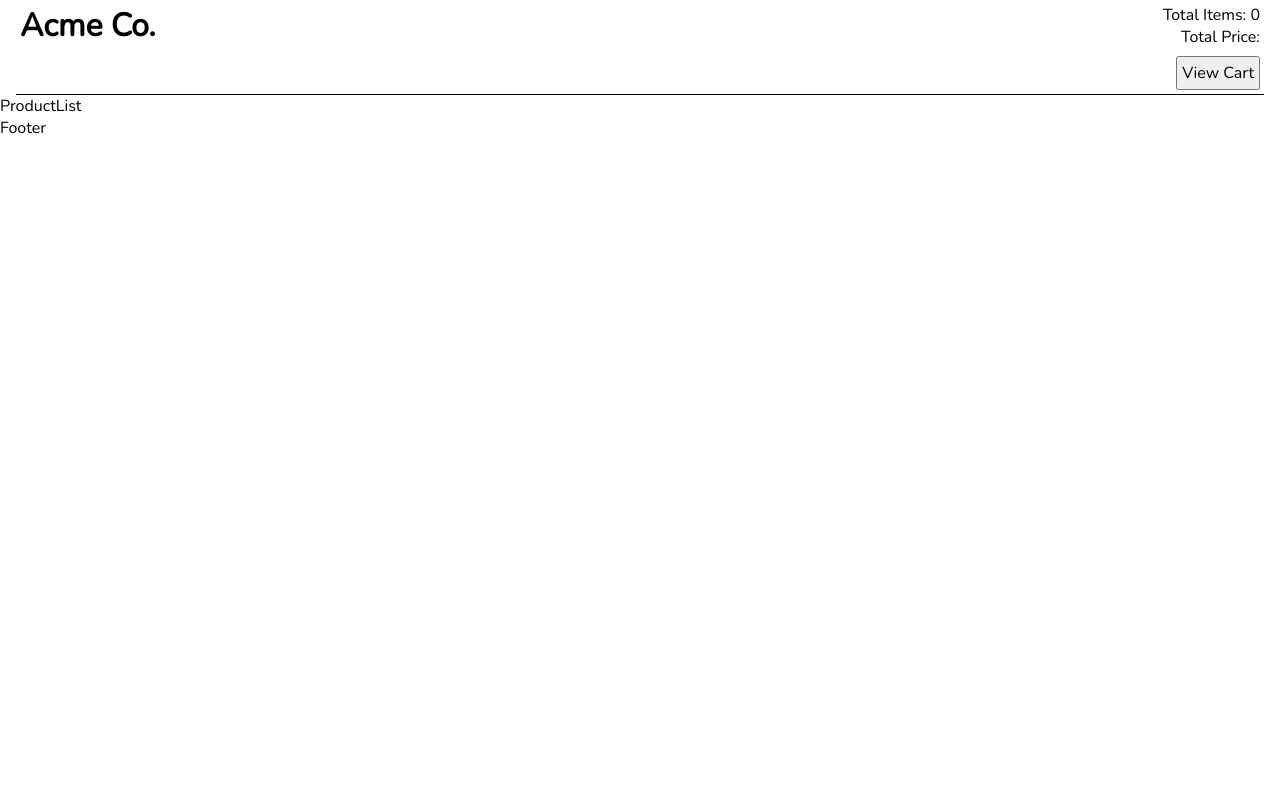
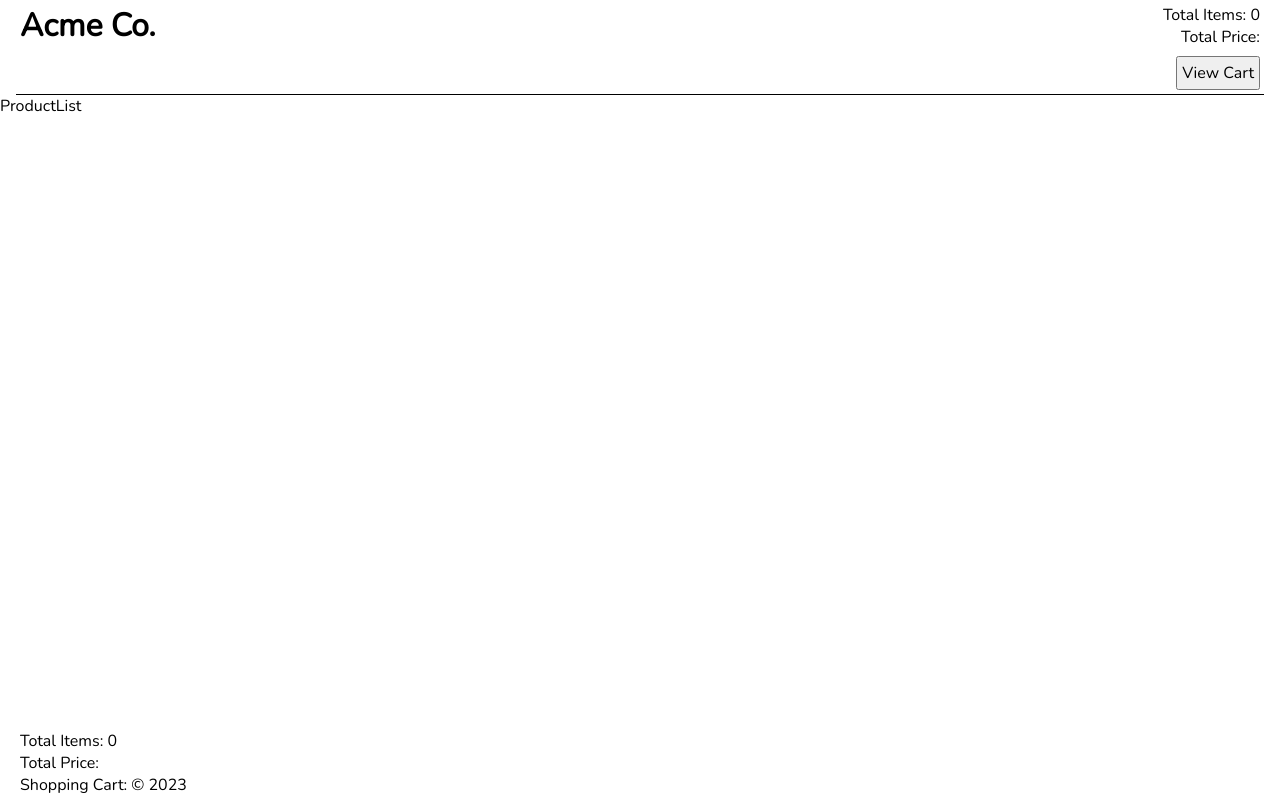
Before and after one commit to mjasprec14/ecom-ts, a React (Vite) app: page / in a window 1280 px wide. Built offline with nearby package versions, Linux system fonts and the light colour scheme.

Commit message:
feat: Footer

```diff
--- a/src/components/Footer.tsx
+++ b/src/components/Footer.tsx
@@ -1,5 +1,27 @@
-const Footer = () => {
-  return <div>Footer</div>;
+import useCart from '../hooks/useCart';
+
+type PropsType = {
+  viewCart: boolean;
+};
+
+const Footer = ({ viewCart }: PropsType) => {
+  const { totalItems, totalPrice } = useCart();
+
+  const year: number = new Date().getFullYear();
+
+  const pageContent = viewCart ? (
+    <p>Shopping Cart &copy; {year}</p>
+  ) : (
+    <>
+      <p>Total Items: {totalItems}</p>
+      <p>Total Price: {totalPrice}</p>
+      <p>Shopping Cart: &copy; {year}</p>
+    </>
+  );
+
+  const content = <footer className='footer'>{pageContent}</footer>;
+
+  return content;
 };
 
 export default Footer;
```
